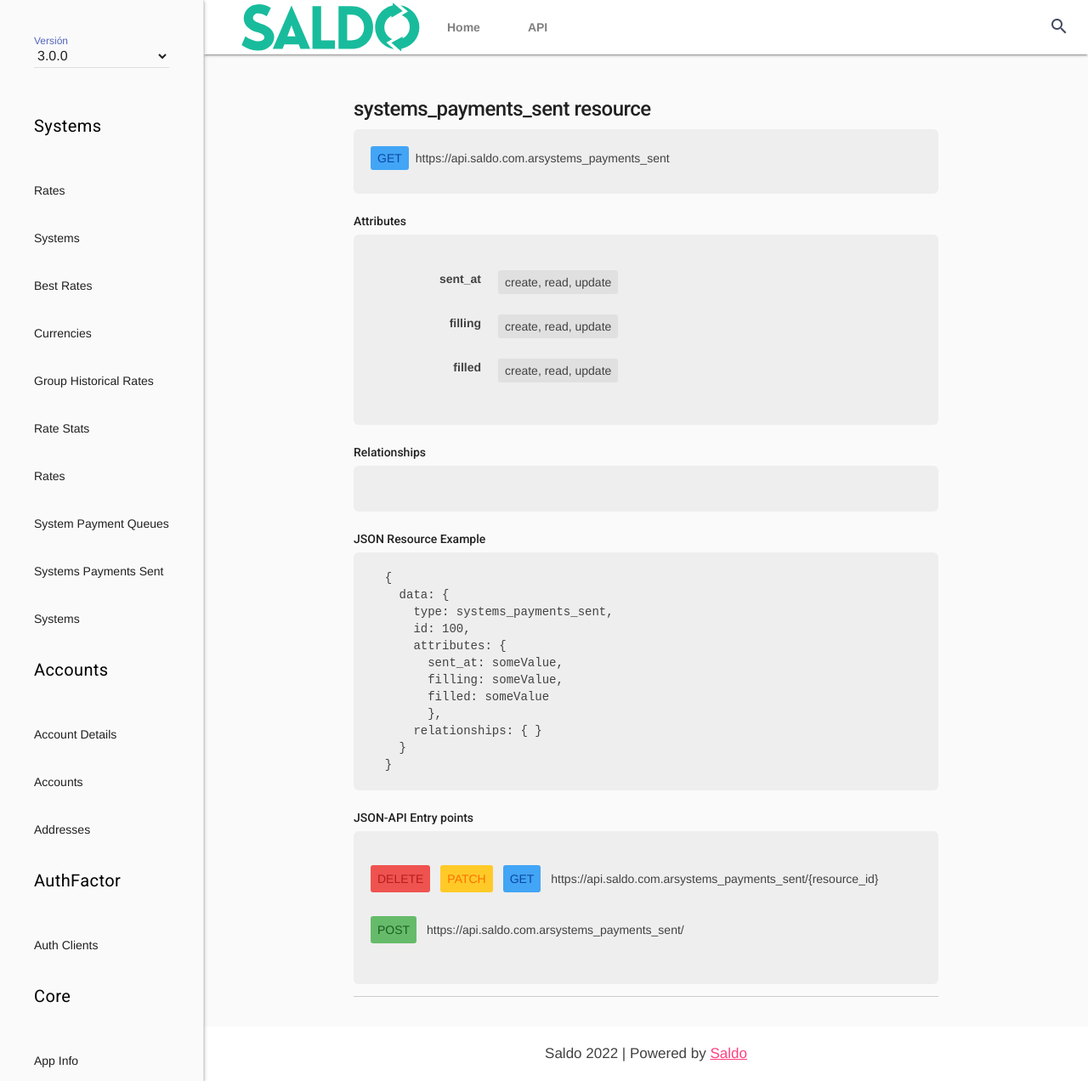
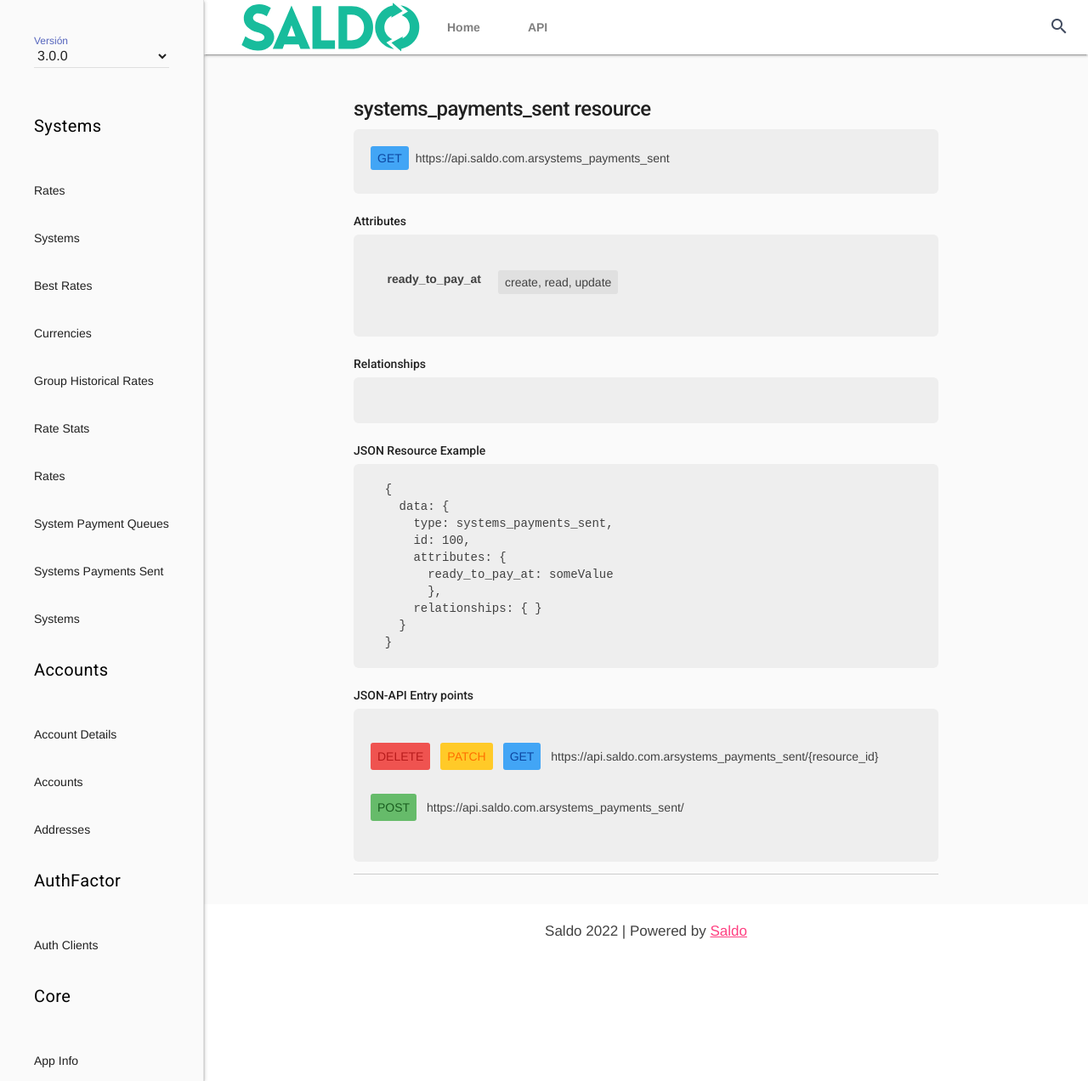
Before and after one commit to reyesoft/dev.saldo.com.ar, a Jekyll site: the page built from _docs/3.0.0/resources/_systems/systems-payments-sent.md, in a window 1280 px wide. Shown: the whole page at 85% size. Built offline with Jekyll 4.4.1, drawn with Linux system fonts in a browser that asks for light colours; nearby versions of some CDN libraries.

Commit message:
from BB pipeline

```diff
--- a/_docs/3.0.0/resources/_systems/systems-payments-sent.md
+++ b/_docs/3.0.0/resources/_systems/systems-payments-sent.md
@@ -6,13 +6,7 @@ singular: resource
 section: Systems
 attributes:
   -
-    name: sent_at
-    crud: 'create, read, update'
-  -
-    name: filling
-    crud: 'create, read, update'
-  -
-    name: filled
+    name: ready_to_pay_at
     crud: 'create, read, update'
 relationships: {  }
 
```
